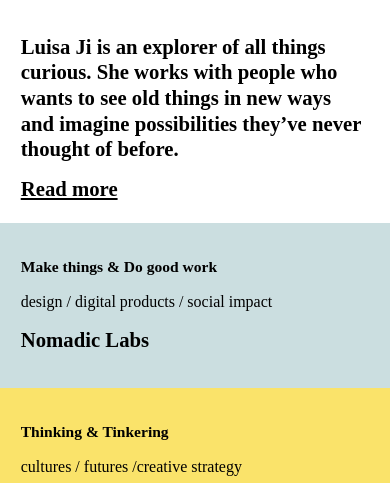
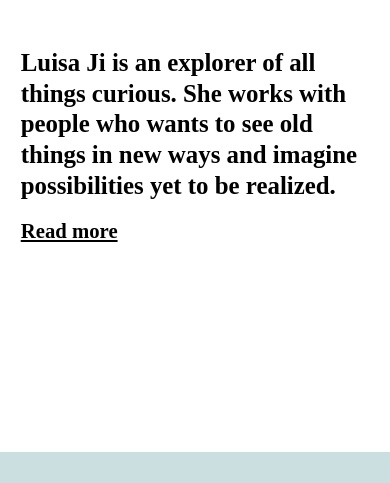
Before and after one commit to luluissaa/afloat, a Gatsby site: page / in a window 390 px wide. Shown: the top 483 px of the page. Built offline with nearby package versions, Linux system fonts and the light colour scheme; Gatsby itself is replaced by a stand-in of ours; a web font is replaced by a local one.

Commit message:
fine adjust

```diff
--- a/src/components/layout.css
+++ b/src/components/layout.css
@@ -41,22 +41,24 @@ main {
 }
 
 .intro {
-    flex-grow: inherit;
-    margin: 0 auto;
+    width: 100%;
+    align-items: center;
+    position: fixed;
     padding: 3em;
-    height: 100vh;
-    max-width: 73ch;
-    position: fixed;
-    overflow: scroll;
+}
+
+.intro div {
+    max-width: 72ch;
     background-color: rgba(255, 255, 255, 0.5);
 }
 
 .sidepanel {
-    height: 85vh;
+    height: 100vh;
     float: right;
     display: grid;
     grid-template-rows: repeat(1fr);
     right: 0;
+    margin: 0;
 }
 .sidepanel1 {
     padding: 2em;
@@ -103,7 +105,7 @@ font-size: 3em;
 footer{
     margin: 0;
     display: grid;
-    grid-template-columns: repeat(auto-fit, minmax(200px, 1fr));
+    grid-template-columns: repeat(auto-fit, minmax(300px, 1fr));
     width: 100vw;
     bottom: 0;
     position: fixed;
@@ -124,10 +126,10 @@ footer a {
 @media (max-width: 1024px) {
 
     .intro{
+        width: unset;
         position: unset;
-        padding: 2em;
-        height: unset;
-    }
+        padding: 3em 2em;
+       }
 
     .sidepanel{
         width: 100%;
@@ -140,28 +142,36 @@ footer a {
     @media (max-width: 730px) {
 
         body {
-            display: inline;
+            background-color: wheat;
         }
         main {
             width: 100vw;
         }
+        .intro {
+            background-color: white;
+            min-height: 100vw;
+        }
+
         h1 {
-            font-size: 2em;
+            font-size: 2.4em;
         }
         p {
             font-size: 16px;
         }
-        footer {
-            position: relative;
-        }
         .sidepanel {
-            height: inherit;
+            bottom: 10vh;
         }
         .sidepanel4{
-            padding-bottom: 2em;
+            padding-bottom: 8em;
         }
         nav {
             bottom: 32vh;
         }
 
+        footer {
+            position: relative;
+            bottom: 0;
+            margin-top: 40%;
+        }
+
     }
--- a/src/pages/index.js
+++ b/src/pages/index.js
@@ -11,7 +11,7 @@ const IndexPage = () => (
 
     <div className="intro">
     <div>
-    <h1>Luisa Ji is an explorer of all things curious. She works with people who wants to see old things in new ways and imagine possibilities they’ve never thought of before.</h1>
+    <h1>Luisa Ji is an explorer of all things curious. She works with people who wants to see old things in new ways and imagine possibilities yet to be realized.</h1>
     <Link to="/about/">Read more</Link>
 
     </div>
```
